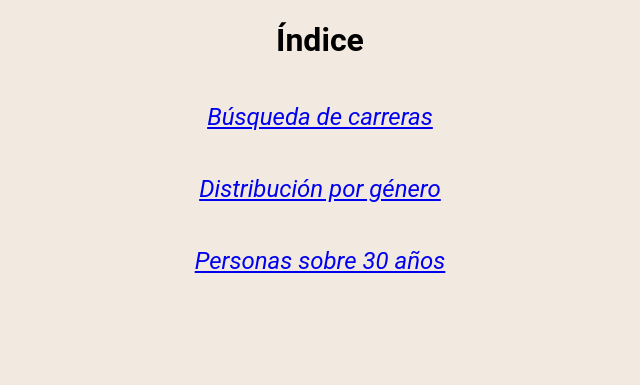
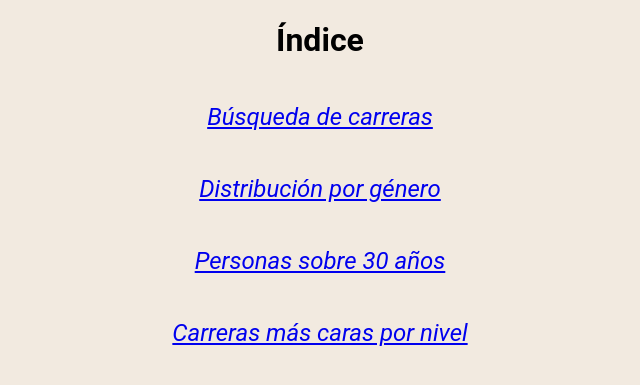
Before and after one commit to samuelcondore/Appweb-BD, a Flask app: page / in a window 1280 px wide. Shown: the part 49-434 px from the top of the page, without its empty margins (320-960 px from the left). Run offline with Flask 3, Linux system fonts and the light colour scheme; some libraries are stand-ins or nearby versions.

Commit message:
Update portada.html

```diff
--- a/templates/portada.html
+++ b/templates/portada.html
@@ -9,6 +9,7 @@
         <a href="{{ url_for('carreras') }}">Búsqueda de carreras</a><br>
         <a href="{{ url_for('distr_genero') }}">Distribución por género</a><br>
         <a href="{{ url_for('over_thirty') }}">Personas sobre 30 años</a><br>
+        <a href="{{ url_for('carreras_caras') }}">Carreras más caras por nivel</a>
     </nav>
 </div>
 {% endblock %}
```
